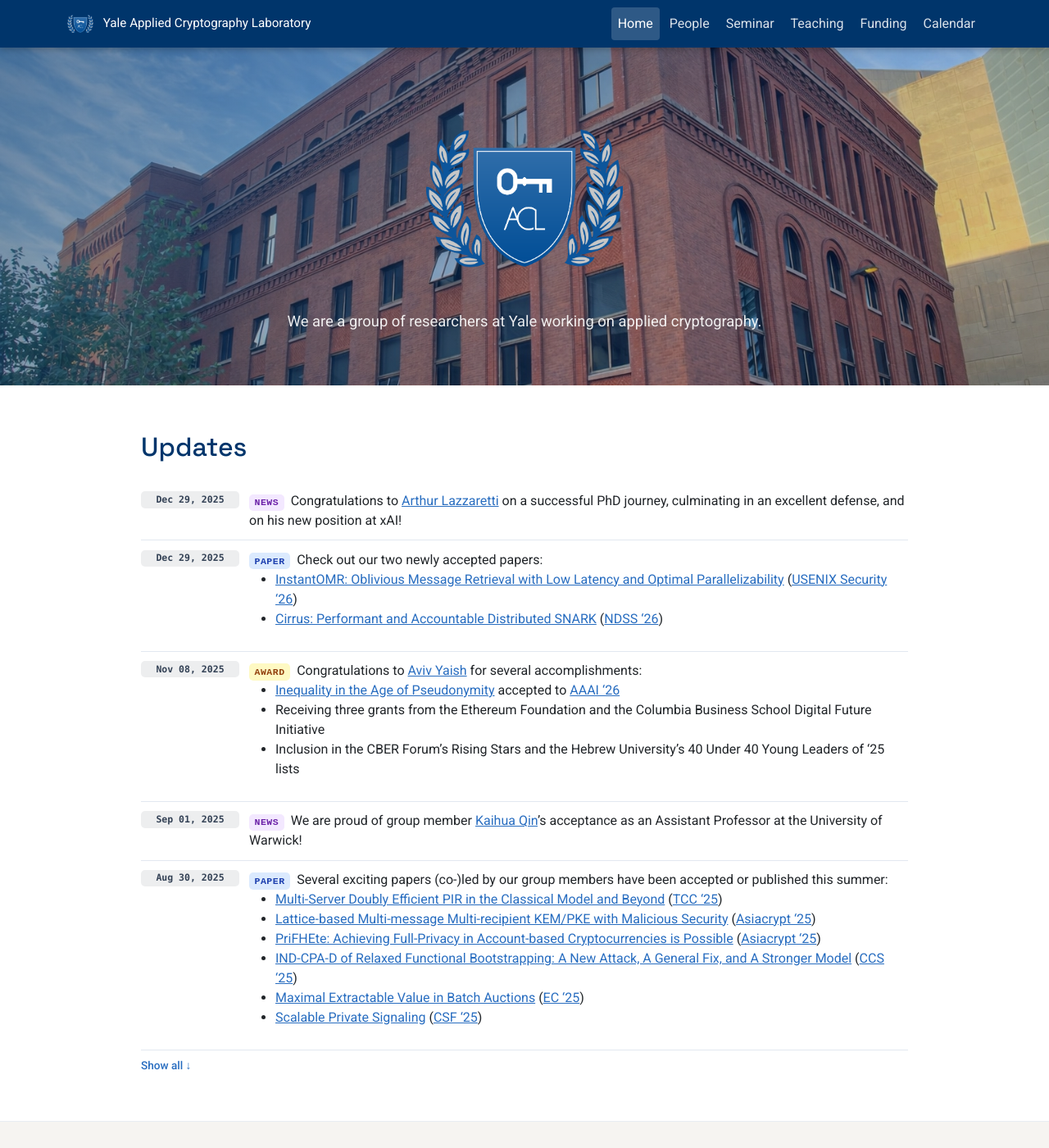
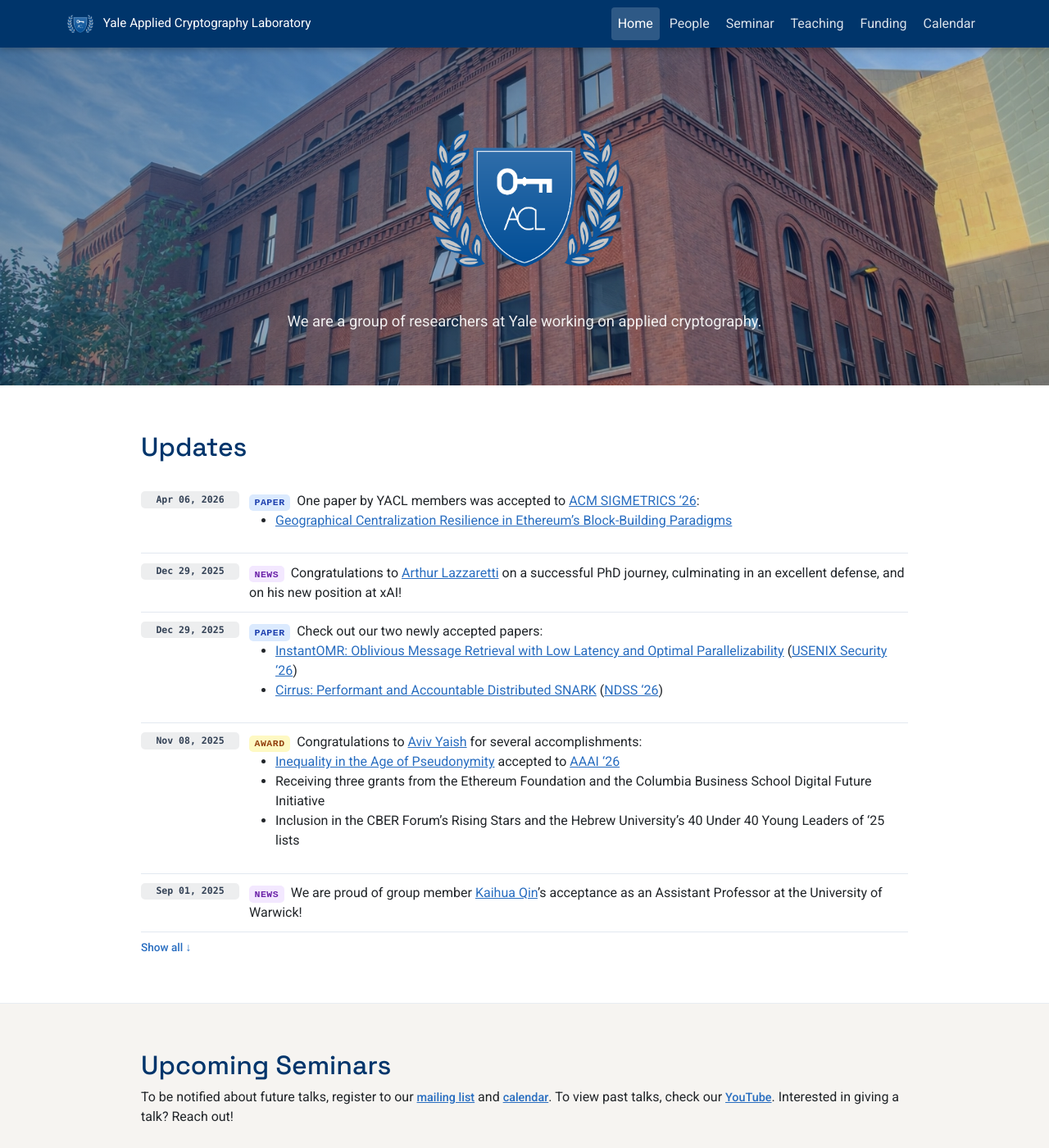
Before and after one commit to yale-acl/yacl-website, a Jekyll site: the page built from index.md, in a window 1280 px wide and 1400 px high. Shown: the whole window at 82% size. Built offline with Jekyll 4.4.1, drawn with Linux system fonts in a browser that asks for light colours.

Commit message:
update one sigmetrics '26 paper

```diff
--- a/_data/updates.yml
+++ b/_data/updates.yml
@@ -1,5 +1,11 @@
 # News & Updates — synced from https://sites.google.com/view/yacl/home
 # Fields: date (YYYY-MM-DD), text, url (optional), tag (paper/award/talk/news)
+
+- date: "2026-04-06"
+  tag: paper
+  text: |
+    One paper by YACL members was accepted to [ACM SIGMETRICS '26](https://www.sigmetrics.org/sigmetrics2026):
+    - [Geographical Centralization Resilience in Ethereum's Block-Building Paradigms](https://arxiv.org/abs/2509.21475)
 
 - date: "2025-12-29"
   tag: news
@@ -52,15 +58,26 @@
 
 - date: "2025-03-15"
   tag: paper
-  text: "Three papers by YACL members were accepted to [IEEE S&P '25](https://sp2025.ieee-security.org/): [Decentralization of Ethereum's Builder Market](https://doi.org/10.48550/arXiv.2405.01329); [Permissionless Verifiable Information Dispersal (Data Availability for Bitcoin Rollups)](https://ia.cr/2024/1299); [HydraProofs: Optimally Computing All Proofs in a Vector Commitment (with applications to efficient zkSNARKs over data from multiple users)](https://eprint.iacr.org/2025/813)."
+  text: |
+    Three papers by YACL members were accepted to [IEEE S&P '25](https://sp2025.ieee-security.org/):
+    - [Decentralization of Ethereum's Builder Market](https://doi.org/10.48550/arXiv.2405.01329)
+    - [Permissionless Verifiable Information Dispersal (Data Availability for Bitcoin Rollups)](https://ia.cr/2024/1299)
+    - [HydraProofs: Optimally Computing All Proofs in a Vector Commitment (with applications to efficient zkSNARKs over data from multiple users)](https://eprint.iacr.org/2025/813)
 
 - date: "2025-02-10"
   tag: paper
-  text: "Two YACL papers were accepted to [USENIX Security '25](https://www.usenix.org/conference/usenixsecurity25): [Recover from Excessive Faults in Partially-Synchronous BFT SMR](https://ia.cr/2025/083); [Qelect: Lattice-based Single Secret Leader Election Made Practical](https://ia.cr/2025/122)."
+  text: |
+    Two YACL papers were accepted to [USENIX Security '25](https://www.usenix.org/conference/usenixsecurity25):
+    - [Recover from Excessive Faults in Partially-Synchronous BFT SMR](https://ia.cr/2025/083)
+    - [Qelect: Lattice-based Single Secret Leader Election Made Practical](https://ia.cr/2025/122)
 
 - date: "2025-02-07"
   tag: paper
-  text: "Several interesting papers by lab members were accepted to [Eurocrypt '25](https://eurocrypt.iacr.org/2025/): [Blaze: Fast SNARKs from Interleaved RAA Codes](https://ia.cr/2024/1609); [Disincentivize Collusion in Verifiable Secret Sharing](https://www.cs.purdue.edu/homes/hmaji/papers/GKMN24.pdf); [Snake-eye Resistant PKE from LWE for Oblivious Message Retrieval and Robust Encryption](https://ia.cr/2024/510)."
+  text: |
+    Several interesting papers by lab members were accepted to [Eurocrypt '25](https://eurocrypt.iacr.org/2025/):
+    - [Blaze: Fast SNARKs from Interleaved RAA Codes](https://ia.cr/2024/1609)
+    - [Disincentivize Collusion in Verifiable Secret Sharing](https://www.cs.purdue.edu/homes/hmaji/papers/GKMN24.pdf)
+    - [Snake-eye Resistant PKE from LWE for Oblivious Message Retrieval and Robust Encryption](https://ia.cr/2024/510)
 
 - date: "2025-01-31"
   tag: talk
@@ -73,4 +90,10 @@
 
 - date: "2024-12-06"
   tag: paper
-  text: "Be sure to check our lab members' recent batch of [FC '25](https://fc25.ifca.ai/) papers: [Prooφ: A ZKP Market Mechanism](https://arxiv.org/pdf/2404.06495); [Robust Double Auctions for Resource Allocation](https://ia.cr/2024/1750); [Towards Optimal Parallel Broadcast under a Dishonest Majority](https://ia.cr/2024/974); [Rational Secret Sharing with Competition](https://ia.cr/2025/242); [The Case of FBA as a DEX Processing Model](https://doi.org/10.48550/arXiv.2302.01177)."
+  text: |
+    Be sure to check our lab members' recent batch of [FC '25](https://fc25.ifca.ai/) papers:
+    - [Prooφ: A ZKP Market Mechanism](https://arxiv.org/pdf/2404.06495)
+    - [Robust Double Auctions for Resource Allocation](https://ia.cr/2024/1750)
+    - [Towards Optimal Parallel Broadcast under a Dishonest Majority](https://ia.cr/2024/974)
+    - [Rational Secret Sharing with Competition](https://ia.cr/2025/242)
+    - [The Case of FBA as a DEX Processing Model](https://doi.org/10.48550/arXiv.2302.01177).
```
